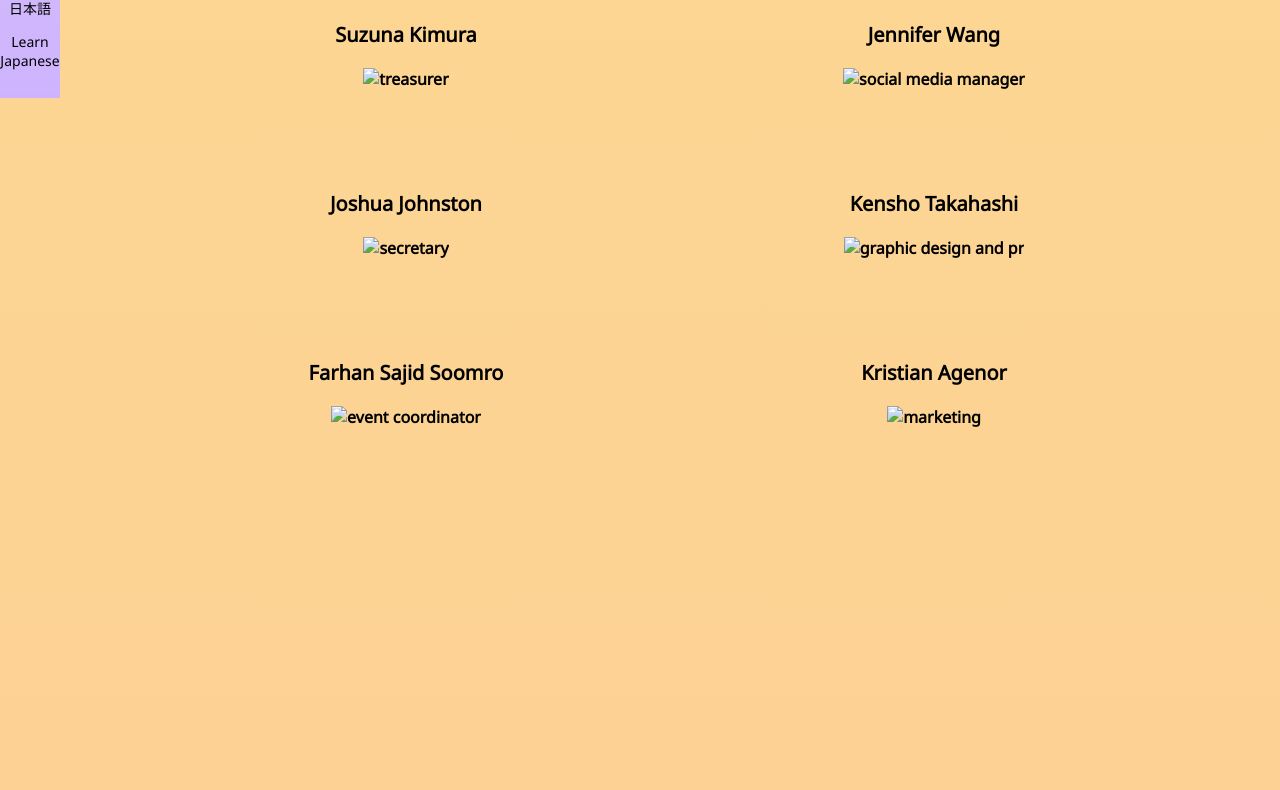
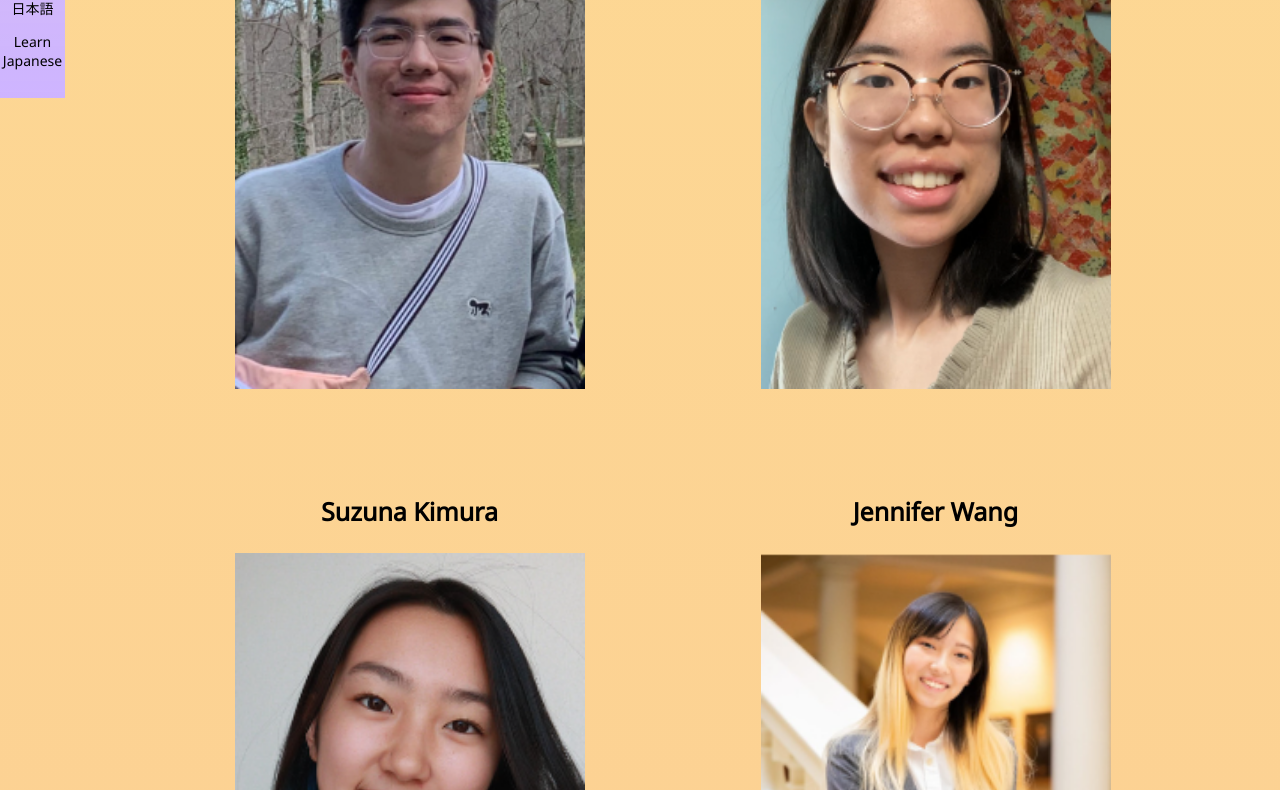
Before and after one commit to Japanese-Student-Association/Japanese-Student-Association.github.io, a plain HTML site: page index.html in a window 1280 px wide. Shown: the part 702-1492 px from the top of the page. Drawn offline with Linux system fonts and the light colour scheme.

Commit message:
E-board Grid Pictures Added + Grid Resized

```diff
--- a/eboard-grid.css
+++ b/eboard-grid.css
@@ -10,15 +10,17 @@
 
 
 .eboard-member{
-    font-size: 20px;
+    font-size: 25px;
 }
-.member-picture{
-    width: 100%;
-    height: auto;
-    transition: .2s;
+.member-container{
+    display: flex;
+    flex-direction: column;
+    align-items: center;
 }
 .overlay-container{
     position: relative;
+    height: 475px;
+    width: 350px;
 }
 .overlay{
     display: flex;
@@ -29,10 +31,15 @@
     height: 100%;
     justify-content: center;
     align-items: center;
-    background: rgba(195, 170, 246, 0.7);
+    background: rgba(246, 165, 240, 0.75);
     opacity: 0;
     transition: .2s;
 }
+.member-picture{
+    width: 100%;
+    height: 100%;
+    transition: .2s;
+ }
 .overlay:hover{
     color: whitesmoke;
     opacity: 1;
--- a/general.css
+++ b/general.css
@@ -6,5 +6,5 @@ body{
             rgb(246, 140, 140)
     );
     padding-bottom: 10000px;
-    padding-left: 60px;
+    padding-left: 65px;
 }
--- a/index.html
+++ b/index.html
@@ -155,7 +155,7 @@
         </div>
       </div>
 
-      <div class="member-picture">
+      <div class="member-container">
         <p class="eboard-member">
           Kristian Agenor
         </p>
@@ -169,6 +169,7 @@
         </div>
       </div>
     </div>
+
     <script src="index.js"></script>
   </body>
 </html>
--- a/navigation-bar.css
+++ b/navigation-bar.css
@@ -8,7 +8,7 @@
             rgb(206, 180, 255));
     position: fixed;
     left: 0;
-    max-width: 60px;
+    max-width: 65px;
     font-size: 14px;
     z-index: 1;
 }
```
Also changed, not shown: Eboard-headshots/copresident.png (added), Eboard-headshots/event-coordinator.png (added), Eboard-headshots/graphic-design-pr.png (added), Eboard-headshots/marketing.png (added), Eboard-headshots/president.png (added), Eboard-headshots/secretary.png (added), Eboard-headshots/social-media-manager.png (added), Eboard-headshots/treasurer.png (added).
